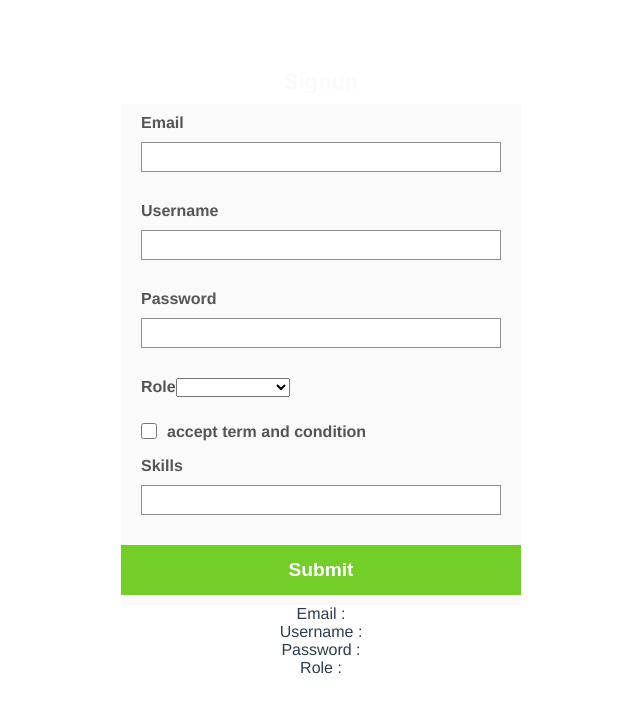
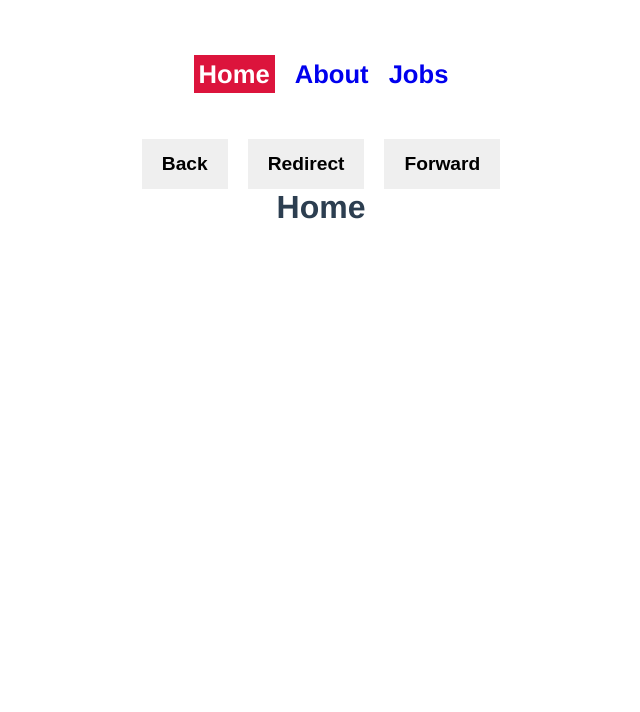
Before and after one commit to arridha-amrad/vue-basic, a Vue app: page / in a window 1280 px wide. Shown: the top 712 px of the page, without its empty margins (319-959 px from the left). Built offline with nearby package versions, Linux system fonts and the light colour scheme.

Commit message:
vue router

```diff
--- a/package.json
+++ b/package.json
@@ -9,11 +9,13 @@
   },
   "dependencies": {
     "core-js": "^3.6.5",
-    "vue": "^3.0.0"
+    "vue": "^3.0.0",
+    "vue-router": "^4.0.0-0"
   },
   "devDependencies": {
     "@vue/cli-plugin-babel": "~4.5.0",
     "@vue/cli-plugin-eslint": "~4.5.0",
+    "@vue/cli-plugin-router": "~4.5.0",
     "@vue/cli-service": "~4.5.0",
     "@vue/compiler-sfc": "^3.0.0",
     "babel-eslint": "^10.1.0",
--- a/src/App.vue
+++ b/src/App.vue
@@ -1,22 +1,38 @@
 <template>
-  <SignupForm />
+  <div class="nav">
+    <router-link class="link" to="/">Home</router-link>
+    <router-link class="link" to="/about">About</router-link>
+    <router-link class="link" to="/jobs">Jobs</router-link>
+  </div>
+  <button class="nav-btn" @click="back">Back</button>
+  <button class="nav-btn" @click="redirect">Redirect</button>
+  <button class="nav-btn" @click="forward">Forward</button>
+  <router-view />
 </template>
 
 <script>
-import SignupForm from "./components/SignupForm";
 export default {
   name: "App",
-  components: { SignupForm },
+  components: {},
   data() {
     return {};
   },
-  methods: {},
+  methods: {
+    back() {
+      this.$router.go(-1);
+    },
+    redirect() {
+      this.$router.push({ name: "Home" });
+    },
+    forward() {
+      this.$router.go(1);
+    },
+  },
 };
 </script>
 
 <style>
-#app,
-.modals {
+#app {
   font-family: Avenir, Helvetica, Arial, sans-serif;
   -webkit-font-smoothing: antialiased;
   -moz-osx-font-smoothing: grayscale;
@@ -24,11 +40,22 @@ export default {
   color: #2c3e50;
   margin-top: 60px;
 }
-.btn {
-  background-color: rgb(94, 25, 184);
-  width: 100px;
+.nav {
+  font-size: 1.6rem;
+  color: #8e8e8e;
+  font-weight: 700;
+  margin: 0 0 50px;
+}
+.link {
+  margin: 0px 10px;
+}
+.router-link-exact-active {
+  background-color: crimson;
   color: #fff;
+  padding: 5px;
+}
+.nav-btn {
   margin: 0 10px;
-  margin-top: 10px;
+  padding: 10px 20px;
 }
 </style>
--- a/src/assets/global.css
+++ b/src/assets/global.css
@@ -13,6 +13,10 @@ button {
   font-weight: 700;
 }
 
+a {
+  text-decoration: none;
+}
+
 button:disabled {
   cursor: not-allowed;
   background-color: rgba(107, 61, 150, 0.5);
--- a/src/components/SignupForm.vue
+++ /dev/null
@@ -1,163 +0,0 @@
-<template>
-  <h1>Signup</h1>
-  <form @submit.prevent="handleSubmit">
-    <div class="form-group">
-      <label for="email">Email</label>
-      <input id="email" v-model="email" />
-    </div>
-    <div class="form-group">
-      <label for="username">Username</label>
-      <input id="username" v-model="username" />
-    </div>
-    <div class="form-group">
-      <label for="password">Password</label>
-      <input id="password" type="password" v-model="password" />
-    </div>
-    <div class="form-group">
-      <label>Role</label>
-      <select v-model="role">
-        <option value="designer">Web Designer</option>
-        <option value="developer">Web Developer</option>
-      </select>
-    </div>
-    <div class="form-terms">
-      <input type="checkbox" v-model="terms" />
-      <label>accept term and condition</label>
-    </div>
-
-    <div class="form-group">
-      <label for="skills">Skills</label>
-      <input id="skills" type="text" @keyup="addSkill" v-model="tempSkill" />
-      <div v-for="skill in skills" :key="skill" class="pill">
-        <span @click="deleteSkill(skill)">{{ skill }}</span>
-      </div>
-    </div>
-
-    <button class="btn-submit">Submit</button>
-  </form>
-
-  <p>Email : {{ email }}</p>
-  <p>Username : {{ username }}</p>
-  <p>Password : {{ password }}</p>
-  <p>Role : {{ role }}</p>
-</template>
-
-<script>
-export default {
-  data() {
-    return {
-      email: "",
-      username: "",
-      password: "",
-      role: "",
-      terms: false,
-      tempSkill: "",
-      skills: [],
-      passwordError: "",
-      usernameError: "",
-    };
-  },
-  methods: {
-    handleSubmit() {
-      if (this.password.length < 5) {
-        this.passwordError = "Password too short";
-      }
-      if (this.username.trim() === "") {
-        this.usernameError = "Username is required";
-      }
-      console.log("username : ", this.username);
-      console.log("email : ", this.email);
-      console.log("password : ", this.password);
-      console.log("role : ", this.role);
-      console.log("term accepted ? : ", this.terms);
-      console.log("skills : ", this.skills);
-    },
-    addSkill(e) {
-      if (e.key === "," && this.tempSkill) {
-        if (!this.skills.includes(this.tempSkill)) {
-          let skill = this.tempSkill.replace(/[,]/g, "");
-          this.skills.push(skill);
-        }
-        this.tempSkill = "";
-      }
-    },
-    deleteSkill(skill) {
-      this.skills = this.skills.filter((val) => val !== skill);
-    },
-  },
-};
-</script>
-
-<style scoped>
-.btn-submit {
-  width: 100%;
-  background-color: #73cf27;
-  color: #fff;
-  font-weight: 700;
-  transition: transform 0.2s ease-in;
-}
-.btn-submit:hover {
-  background-color: #79ee19;
-  transform: translateY(-2px);
-}
-.pill {
-  display: inline;
-}
-.pill span {
-  padding: 2px 10px;
-  background-color: rgb(233, 74, 62);
-  font-size: 12px;
-  font-weight: 600;
-  color: #fff;
-  margin-right: 10px;
-  border-radius: 10px;
-  cursor: pointer;
-}
-h1 {
-  color: #fafafa;
-  font-size: 22px;
-  line-height: 2;
-}
-form {
-  display: block;
-  margin: 0 auto;
-  padding: 10px 0;
-  width: 400px;
-  background-color: #fafafa;
-}
-
-.form-group {
-  text-align: start;
-  margin: 0 20px 10px;
-}
-
-label {
-  color: rgb(85, 85, 85);
-  font-size: 1rem;
-  font-weight: 700;
-}
-
-input {
-  height: 30px;
-  margin: 10px 0 20px;
-  padding: 5px 10px;
-  width: 100%;
-  outline: none;
-  border: 1px solid #8e8e8e;
-}
-
-input[type="checkbox"] {
-  width: 16px;
-  border: 1px solid rgb(87, 87, 87);
-  margin-right: 10px;
-  margin-top: 18px;
-}
-
-.form-terms {
-  margin-top: 20px;
-  display: flex;
-  align-items: center;
-  margin: 0 20px;
-  height: 50px;
-}
-</style>
--- a/src/main.js
+++ b/src/main.js
@@ -1,5 +1,8 @@
 import { createApp } from "vue";
 import App from "./App.vue";
 import "./assets/global.css";
+import router from "./router";
 
-createApp(App).mount("#app");
+createApp(App)
+  .use(router)
+  .mount("#app");
--- /dev/null
+++ b/src/router/index.js
@@ -0,0 +1,46 @@
+import { createRouter, createWebHistory } from "vue-router";
+import Home from "../views/Home.vue";
+import About from "../views/About.vue";
+import Jobs from "../views/jobs/Jobs.vue";
+import JobDetail from "../views/jobs/JobDetail.vue";
+import NotFound from "../views/NotFound.vue";
+
+const routes = [
+  {
+    path: "/",
+    name: "Home",
+    component: Home,
+  },
+  {
+    path: "/about",
+    name: "About",
+    component: About,
+  },
+  {
+    path: "/jobs",
+    name: "Jobs",
+    component: Jobs,
+  },
+  {
+    path: "/job/:id",
+    name: "JobDetail",
+    component: JobDetail,
+    props: true,
+  },
+  {
+    path: "/:catchAll(.*)",
+    name: "NotFound",
+    component: NotFound,
+  },
+  {
+    path: "/all-jobs",
+    redirect: "/jobs",
+  },
+];
+
+const router = createRouter({
+  history: createWebHistory(process.env.BASE_URL),
+  routes,
+});
+
+export default router;
--- /dev/null
+++ b/src/views/About.vue
@@ -0,0 +1,5 @@
+<template>
+  <div class="about">
+    <h1>This is an about page</h1>
+  </div>
+</template>
--- /dev/null
+++ b/src/views/Home.vue
@@ -0,0 +1,12 @@
+<template>
+  <h1>Home</h1>
+</template>
+
+<script>
+// @ is an alias to /src
+
+export default {
+  name: "Home",
+  components: {},
+};
+</script>
--- /dev/null
+++ b/src/views/NotFound.vue
@@ -0,0 +1,10 @@
+<template>
+  <h1>Not Found</h1>
+  <p>404 not found</p>
+</template>
+
+<script>
+export default {};
+</script>
+
+<style></style>
--- /dev/null
+++ b/src/views/jobs/JobDetail.vue
@@ -0,0 +1,12 @@
+<template>
+  <h1>Job detail view</h1>
+  <p>view job with id : {{ id }}</p>
+</template>
+
+<script>
+export default {
+  props: ["id"],
+};
+</script>
+
+<style></style>
--- /dev/null
+++ b/src/views/jobs/Jobs.vue
@@ -0,0 +1,54 @@
+<template>
+  <h1>Available Jobs</h1>
+  <div v-for="job in jobs" :key="job.id">
+    <router-link :to="{ name: 'JobDetail', params: { id: job.id } }">
+      <h2 class="job">{{ job.title }}</h2>
+    </router-link>
+  </div>
+</template>
+
+<script>
+export default {
+  data() {
+    return {
+      jobs: [
+        {
+          id: 1,
+          title: "Front-End Developer",
+          description:
+            "Nulla turpis purus, posuere at dignissim mollis, viverra a diam. Cras et luctus dui. Nunc nec condimentum turpis, non sollicitudin diam. Sed tincidunt elit nec egestas tempor. Integer sit amet arcu lorem.",
+        },
+        {
+          id: 2,
+          title: "Back-End Developer",
+          description:
+            "Donec at mauris vel enim hendrerit sagittis. Maecenas fringilla porta sapien efficitur feugiat. Phasellus mollis sed tellus sit amet consequat. Pellentesque euismod urna auctor faucibus finibus. In bibendum, leo et convallis maximus, lacus ante auctor felis, ut fringilla mauris tortor in odio.",
+        },
+        {
+          id: 3,
+          title: "Android Developer",
+          description:
+            "Lorem ipsum dolor sit amet, consectetur adipiscing elit. Nam tellus libero, venenatis ac fermentum at, pulvinar vitae libero. Ut vitae nulla sit amet magna auctor pulvinar.",
+        },
+        {
+          id: 4,
+          title: "IOS Developer",
+          description:
+            "Pellentesque auctor sem augue. Nulla facilisi. Nullam gravida ipsum ut lacus ultricies, eu maximus nulla hendrerit. Nam vel lorem in odio interdum vestibulum eu sed felis. Suspendisse aliquam eros quis libero gravida, ut scelerisque purus mattis.",
+        },
+      ],
+    };
+  },
+};
+</script>
+
+<style>
+h1 {
+  margin: 0 0 20px;
+}
+.job {
+  background-color: #eee;
+  padding: 20px;
+  margin: 10px 20px;
+}
+</style>
```
Also changed, not shown: 1 other file (tests, documents, lock files or other folders).
